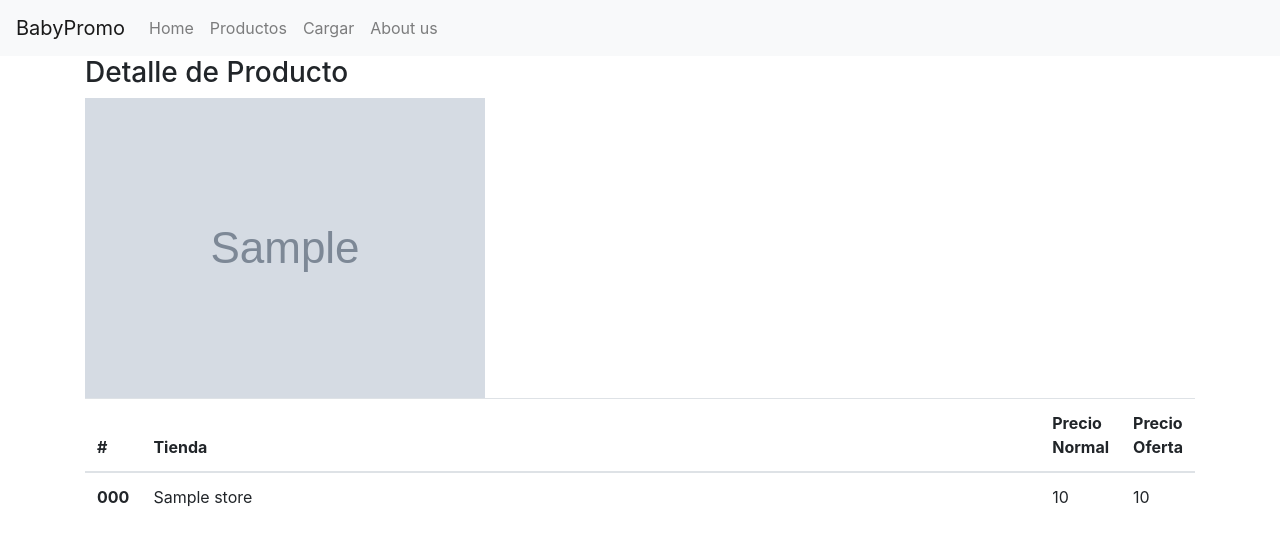
After one commit to hernanceron/pythonProjects, a Django app: template babypromo/catalog/templates/catalog/product_detail.html in a window 1280 px wide. The commit adds this page. Shown: the top 546 px of the page. Run offline with Django 3.2, Linux system fonts and the light colour scheme; the template is opened without the code that fills it: most values are stand-ins (such as "Sample title", 1, 10 or a date in 2020); grey boxes marked "Sample" are stand-in pictures; some libraries are stand-ins or nearby versions.

Commit message:
Se agrega el html del comparativo

```diff
--- a/babypromo/catalog/models.py
+++ b/babypromo/catalog/models.py
@@ -19,6 +19,9 @@ class ProductManager(models.Manager):
     def active(self):
         return self.filter(store__status='activo').order_by("name")
 
+    def anotherStores(self,principalCode):
+        return self.filter(principalCode = principalCode).order_by("name")
+
 class Product(models.Model):
     published_date = models.DateField()
     name = models.CharField(max_length=256)
--- /dev/null
+++ b/babypromo/catalog/templates/catalog/product_detail.html
@@ -0,0 +1,25 @@
+{% extends "base.html" %}
+{% block content %}
+    <h3>Detalle de Producto</h3>
+    <img src="{{ producto.image_url }}" alt="{{ producto.name }}" class="image-detail">
+    <div class="image-info">
+        <table class="table">
+            <thead>
+                <tr>
+                    <th scope="col">#</th>
+                    <th class="col">Tienda</th>
+                    <th class="col">Precio Normal</th>
+                    <th class="col">Precio Oferta</th>
+                </tr>
+            </thead>
+            <tbody>
+                {% for prod in lista %}
+                    <th scope="row">{{ prod.code }}</th>
+                    <td>{{ prod.store }}</td>
+                    <td>{{ prod.price }}</td>
+                    <td>{{ prod.discount_price }}</td>
+                {% endfor %}
+            </tbody>
+        </table>
+    </div>
+{% endblock content %}
--- a/babypromo/catalog/templates/catalog/product_list.html
+++ b/babypromo/catalog/templates/catalog/product_list.html
@@ -9,6 +9,7 @@
                     <img src="{{ p.image_url }}" class="card-img-top" alt="{{ p.name }}">
                     <div class="card-body">
                         <h6 class="card-title">{{ p.name }}</h6>
+                        <a href="{{ p.code }}" class="page-link">Detalle</a>
                     </div>
                 </div>
             </li>
--- a/babypromo/catalog/urls.py
+++ b/babypromo/catalog/urls.py
@@ -22,5 +22,10 @@ urlpatterns = [
         "load-products/",
         views.upload,
         name="upload"
+    ),
+    path(
+        "<pk>",
+        views.ProductDetailView.as_view(),
+        name="productsDetails"
     )
 ]
```
Also changed, not shown: babypromo/catalog/views.py (+14 -1 lines).
